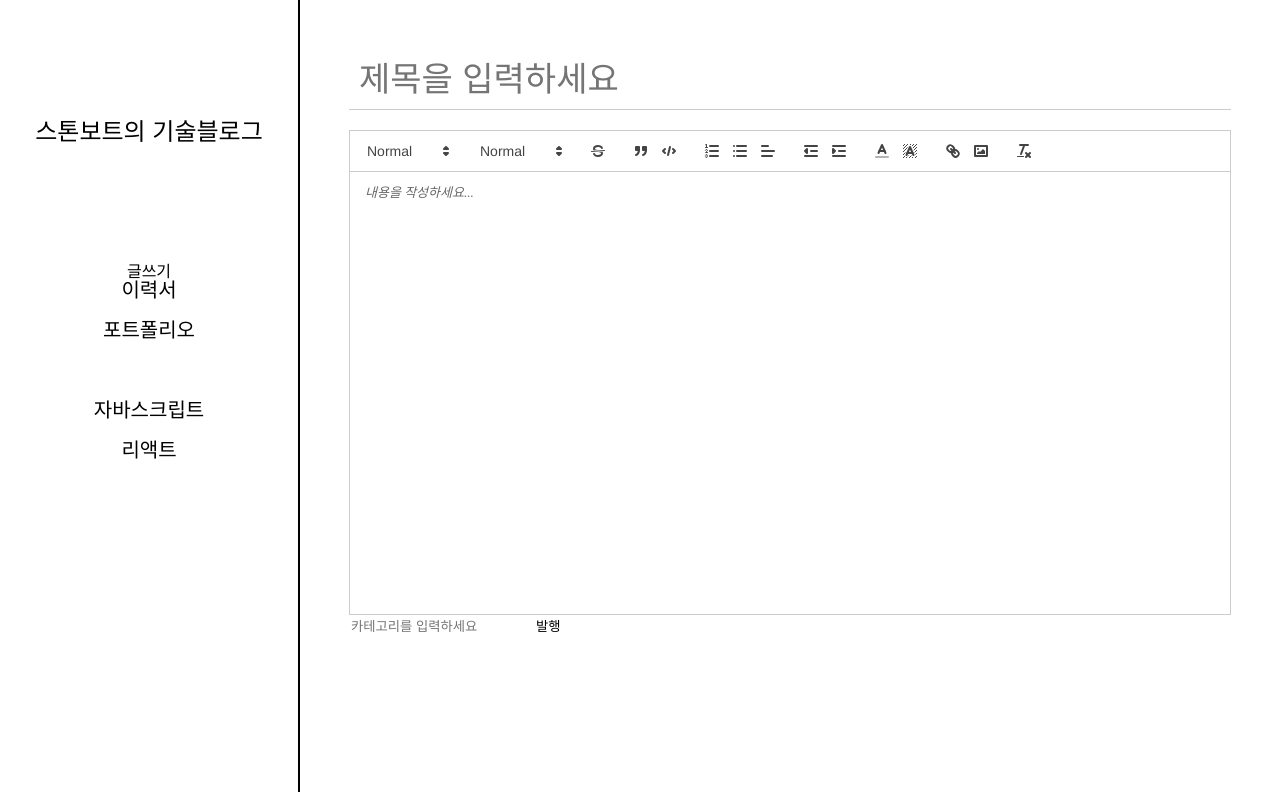
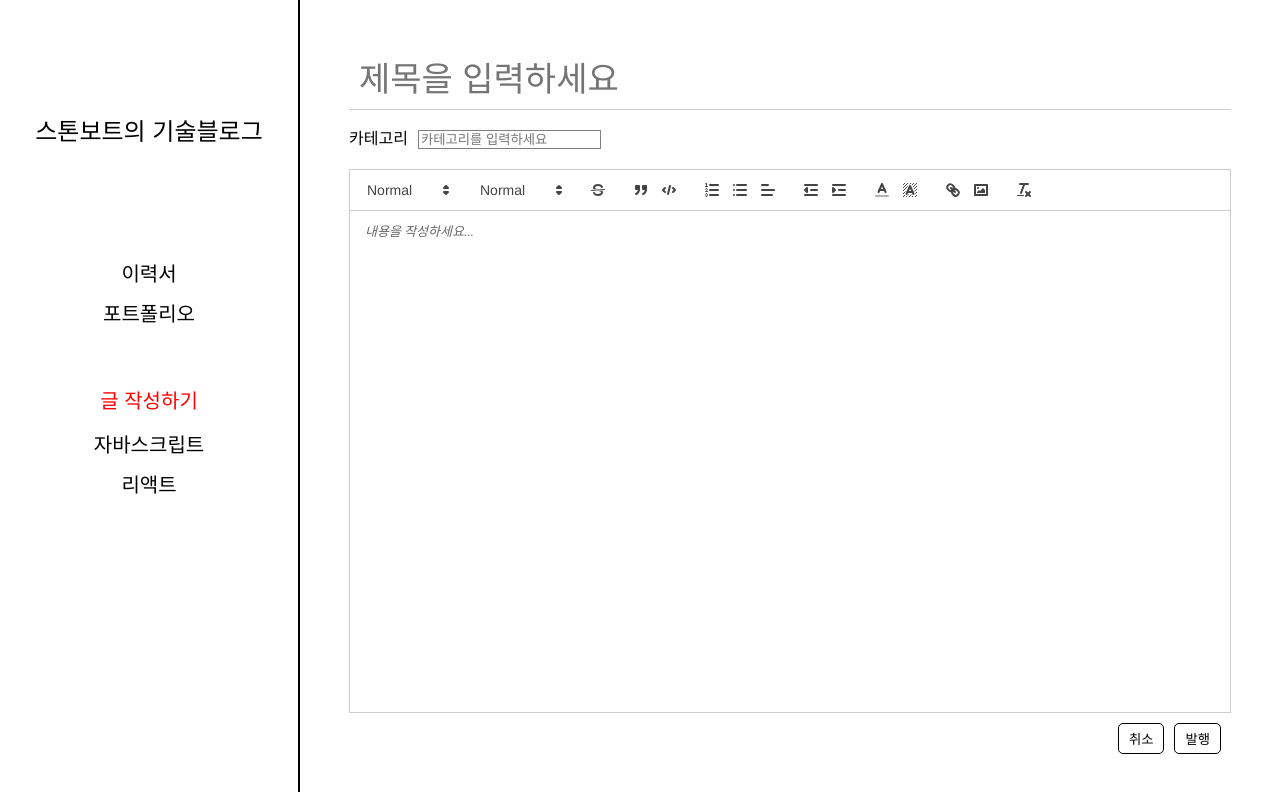
Before and after one commit to tood21/JTB_-, a React (Create React App) app in the folder frontend/: page /writer in a window 1280 px wide. Shown: the top 792 px of the page. Built offline with nearby package versions, Linux system fonts and the light colour scheme; a web font is replaced by a local one.

Commit message:
포스트 삭제 기능 추가

```diff
--- a/frontend/src/components/Sidebar.js
+++ b/frontend/src/components/Sidebar.js
@@ -18,13 +18,7 @@ const Sidebar = () => {
       >
         스톤보트의 기술블로그
       </SidebarTitle>
-      <p
-        onClick={() => {
-          navigate("/writer");
-        }}
-      >
-        글쓰기
-      </p>
+
       <PrList>
         <PrListItem
           onClick={() => {
@@ -33,6 +27,7 @@ const Sidebar = () => {
         >
           이력서
         </PrListItem>
+
         <PrListItem
           onClick={() => {
             navigate("/portfolio");
@@ -41,6 +36,14 @@ const Sidebar = () => {
           포트폴리오
         </PrListItem>
       </PrList>
+      <WriteButton
+        type='button'
+        onClick={() => {
+          navigate("/writer");
+        }}
+      >
+        글 작성하기
+      </WriteButton>
       {menus.map((menu, index) => (
         <SidebarItem key={index} menu={menu} />
       ))}
@@ -88,3 +91,10 @@ const PrListItem = styled.li`
   font-size: 20px;
   margin-bottom: 20px;
 `;
+
+const WriteButton = styled.button`
+  font-size: 20px;
+  margin-bottom: 20px;
+  color: red;
+  cursor: pointer;
+`;
--- a/frontend/src/pages/PostDetailPage.js
+++ b/frontend/src/pages/PostDetailPage.js
@@ -32,6 +32,25 @@ const PostDetailPage = () => {
     setLoading(false);
   }, [postData]);
 
+  const postDeleteHandler = async () => {
+    if (window.confirm("글을 삭제 하시겠습니까?")) {
+      try {
+        let body = {
+          postNum: params.postNum,
+        };
+        const response = await axios.post("/api/posts/delete", body);
+        if (response.data.success) {
+          setPostData(response.data.post);
+          alert("게시글이 삭제 되었습니다.");
+          navigate("/");
+        }
+      } catch (e) {
+        console.log(e);
+        alert("게시글이 삭제 실패하였습니다.");
+      }
+    }
+  };
+
   return (
     <Wrapper>
       {loading ? null : (
@@ -56,7 +75,7 @@ const PostDetailPage = () => {
             >
               수정
             </button>
-            <button>삭제</button>
+            <button onClick={postDeleteHandler}>삭제</button>
           </ButtonDiv>
         </>
       )}
--- a/frontend/src/pages/PostEditPage.js
+++ b/frontend/src/pages/PostEditPage.js
@@ -43,7 +43,9 @@ const PostEditPage = () => {
     setCategory(e.target.value);
   };
 
-  const onClickHandler = async () => {
+  const onClickHandler = async (e) => {
+    e.preventDefault();
+
     if (title === "" || content === "" || category === "") {
       return alert("모든 항목을 채워주세요!");
     }
@@ -70,28 +72,40 @@ const PostEditPage = () => {
   };
 
   return (
-    <Wrapper>
+    <Form>
       <TitleInput
         onChange={onChangeTitle}
         value={title}
         placeholder='제목을 입력하세요'
       />
+      <CategoryDiv>
+        <label htmlFor='category'>카테고리</label>
+        <input
+          id='category'
+          onChange={onChangeCategory}
+          value={category}
+          placeholder='카테고리를 입력하세요'
+        />
+      </CategoryDiv>
       <Editor postData={postData} setContent={setContent} />
-      <input
-        onChange={onChangeCategory}
-        value={category}
-        placeholder='카테고리를 입력하세요'
-      />
       <ButtonDiv>
+        <button
+          onClick={(e) => {
+            e.preventDefault();
+            navigate(-1);
+          }}
+        >
+          취소
+        </button>
         <button onClick={onClickHandler}>발행</button>
       </ButtonDiv>
-    </Wrapper>
+    </Form>
   );
 };
 
 export default PostEditPage;
 
-const Wrapper = styled.div`
+const Form = styled.form`
   width: 90%;
   margin-top: 50px;
 `;
@@ -105,10 +119,9 @@ const TitleInput = styled.input`
 `;
 
 const ButtonDiv = styled.div`
-  width: 100%;
   display: flex;
   justify-content: flex-end;
-  margin: 20px 0;
+  margin-top: 10px;
   button {
     border: 1px solid black;
     margin-right: 10px;
@@ -122,3 +135,11 @@ const ButtonDiv = styled.div`
     }
   }
 `;
+
+const CategoryDiv = styled.div`
+  margin-bottom: 20px;
+  input {
+    border: 1px solid gray;
+    margin-left: 10px;
+  }
+`;
--- a/frontend/src/pages/WriterPage.js
+++ b/frontend/src/pages/WriterPage.js
@@ -18,7 +18,8 @@ const WriterPage = () => {
     setCategory(e.target.value);
   };
 
-  const onClickHandler = async () => {
+  const onClickHandler = async (e) => {
+    e.preventDefault();
     if (title === "" || content === "" || category === "") {
       return alert("모든 항목을 채워주세요!");
     }
@@ -43,18 +44,40 @@ const WriterPage = () => {
     }
   };
   return (
-    <Wrapper>
-      <TitleInput onChange={onChangeTitle} placeholder='제목을 입력하세요' />
+    <Form>
+      <TitleInput
+        onChange={onChangeTitle}
+        value={title}
+        placeholder='제목을 입력하세요'
+      />
+      <CategoryDiv>
+        <label htmlFor='category'>카테고리</label>
+        <input
+          id='category'
+          onChange={onChangeCategory}
+          value={category}
+          placeholder='카테고리를 입력하세요'
+        />
+      </CategoryDiv>
       <Editor setContent={setContent} />
-      <input onChange={onChangeCategory} placeholder='카테고리를 입력하세요' />
-      <button onClick={onClickHandler}>발행</button>
-    </Wrapper>
+      <ButtonDiv>
+        <button
+          onClick={(e) => {
+            e.preventDefault();
+            navigate(-1);
+          }}
+        >
+          취소
+        </button>
+        <button onClick={onClickHandler}>발행</button>
+      </ButtonDiv>
+    </Form>
   );
 };
 
 export default WriterPage;
 
-const Wrapper = styled.div`
+const Form = styled.form`
   width: 90%;
   margin-top: 50px;
 `;
@@ -66,3 +89,29 @@ const TitleInput = styled.input`
   margin-bottom: 20px;
   padding: 10px;
 `;
+
+const ButtonDiv = styled.div`
+  display: flex;
+  justify-content: flex-end;
+  margin-top: 10px;
+  button {
+    border: 1px solid black;
+    margin-right: 10px;
+    background-color: white;
+    cursor: pointer;
+    border-radius: 5px;
+    padding: 5px 10px;
+    &:hover {
+      background-color: black;
+      color: white;
+    }
+  }
+`;
+
+const CategoryDiv = styled.div`
+  margin-bottom: 20px;
+  input {
+    border: 1px solid gray;
+    margin-left: 10px;
+  }
+`;
```
Also changed, not shown: 1 other file (tests, documents, lock files or other folders).
